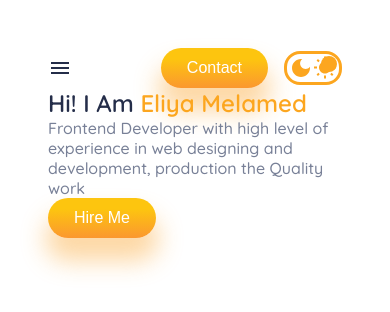
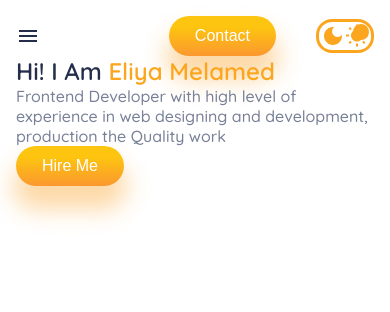
Before and after one commit to eliyamelamed1/portfolio, a Next.js app: page / in a window 390 px wide. Shown: the top 312 px of the page. Built offline with nearby package versions, Linux system fonts and the light colour scheme.

Commit message:
improved padding responsiveness

```diff
--- a/styles/components/Navbar.module.scss
+++ b/styles/components/Navbar.module.scss
@@ -17,7 +17,7 @@
     width: 100%;
     section {
         display: flex;
-        gap: 1rem;
+        gap: 2.5rem;
         align-items: center;
         width: unset;
     }
--- a/styles/main.scss
+++ b/styles/main.scss
@@ -34,7 +34,7 @@ span {
 }
 html {
     background-color: var(--background-color);
-    padding: 3rem;
+    padding: clamp(1rem, 3vw, 3rem);
     z-index: 1;
     font-size: 16px;
     color: inherit;
```
